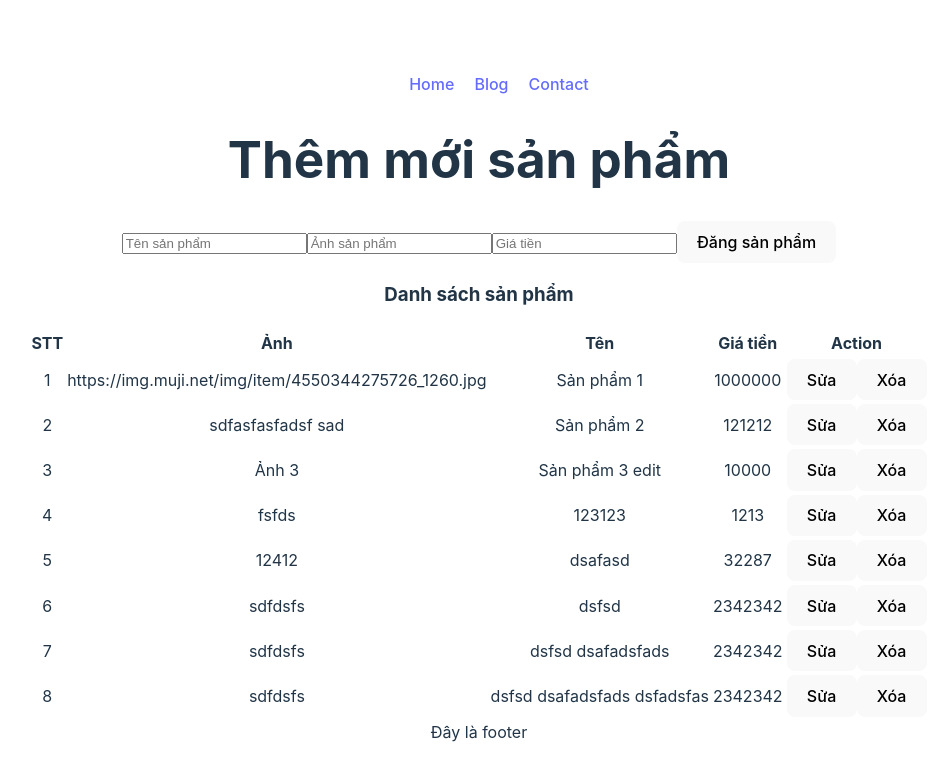
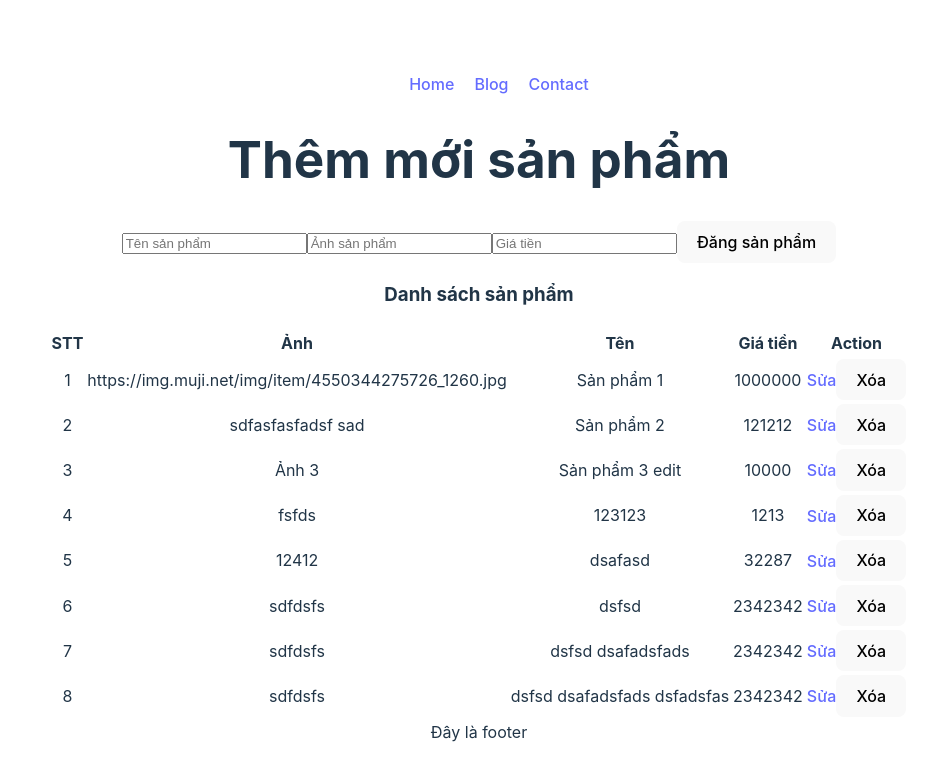
Before and after one commit to angocit/WEB502, a React app in the folder react-ts/: page /products in a window 1280 px wide. Shown: the top 780 px of the page, without its empty margins (161-1098 px from the left). Built offline with nearby package versions, Linux system fonts and the light colour scheme; data requests are answered from the project's data file; the HTML template or start-up script is replaced by a standard one.

Commit message:
Sửa, Xóa sản phẩm

```diff
--- a/react-ts/src/components/product.tsx
+++ b/react-ts/src/components/product.tsx
@@ -85,7 +85,7 @@ const delProduct = (id:string)=>{
                                 <td>{product.image}</td>
                                 <td>{product.name}</td>
                                 <td>{product.price}</td>
-                                <td><button>Sửa</button><button onClick={()=>{delProduct(product.id)}}>Xóa</button></td>
+                                <td><a href={`/products/edit/${product.id}`}>Sửa</a><button onClick={()=>{delProduct(product.id)}}>Xóa</button></td>
                             </tr>
                         )
                     })
--- a/react-ts/src/components/productedit.tsx
+++ b/react-ts/src/components/productedit.tsx
@@ -12,7 +12,7 @@ type Props = {
 const ProductEdit = (props: Props) => {
     const [name,setName]=useState<string>('')
     const [image,setImage]=useState<string>('')
-    const [price,setPrice]=useState<number>(0)
+    const [price,setPrice]=useState<number>()
     const [message,setMessage]=useState<string>('')
     const params = useParams()
     const id = params.id
```
